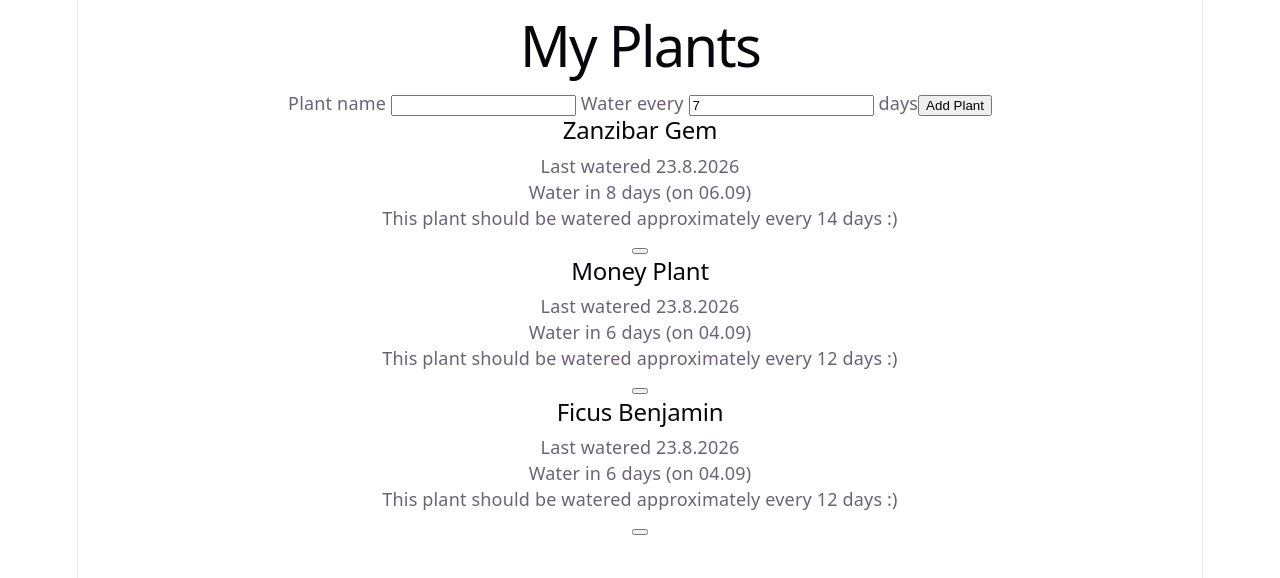
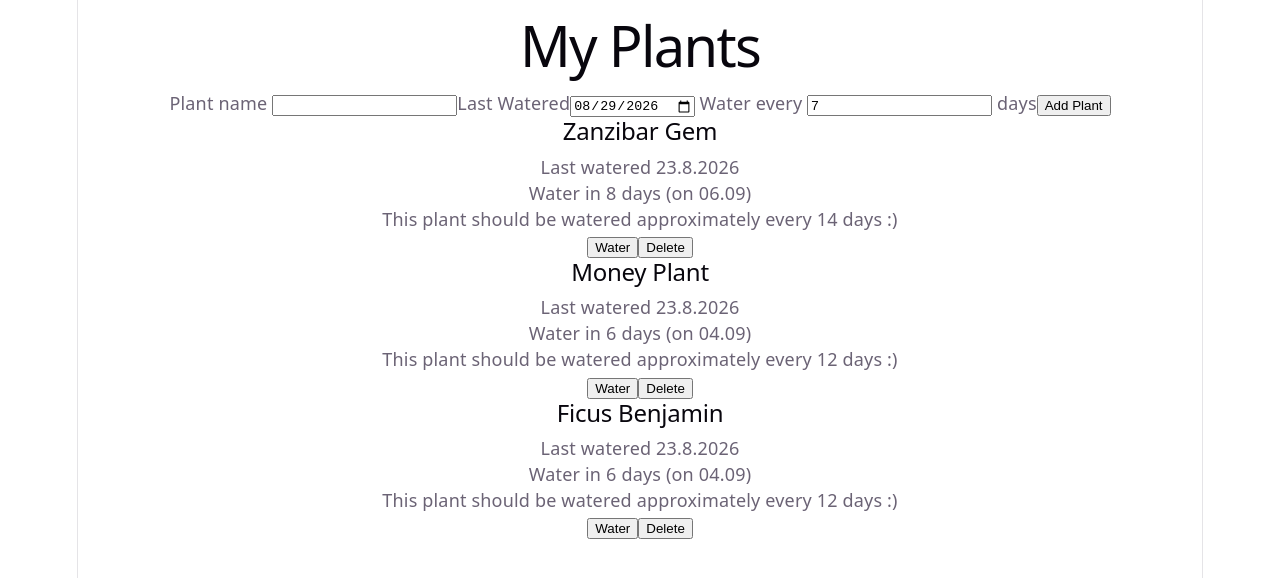
Before and after one commit to turtlegirll/plantReminder, a React (Vite) app: page / in a window 1280 px wide. Shown: the top 578 px of the page. Built offline with nearby package versions, Linux system fonts and the light colour scheme.

Commit message:
remove Plant

```diff
--- a/src/App.tsx
+++ b/src/App.tsx
@@ -36,11 +36,7 @@ function App() {
     return JSON.parse(savedPlants);
   });
 
-
   useEffect(() => { localStorage.setItem("plants", JSON.stringify(plants)) })
-
-
-
 
   function waterPlant(id: number) {
 
@@ -57,6 +53,12 @@ function App() {
     )
   }
 
+  function removePlant(id: number){
+    setPlants((currentPlants)=>
+      currentPlants.filter((plant)=> plant.id !== id)
+    );
+  }
+
 
   return (
     <main>
@@ -68,6 +70,7 @@ function App() {
         key={plant.id}
         plant={plant}
         onWater={waterPlant}
+        onDelete={removePlant}
       ></PlantCard>))}
     </main>
 
--- a/src/components/PlantCard.tsx
+++ b/src/components/PlantCard.tsx
@@ -3,6 +3,7 @@ import type { Plant } from "../types/plants"
 type Props = {
     plant: Plant,
     onWater: (id: number) => void;
+    onDelete: (id: number) => void;
 }
 const MS_PER_DAY = 24 * 60 * 60 * 1000;
 
@@ -43,7 +44,7 @@ function formatDayMonth(date: Date){
 
 
 
-export function PlantCard({ plant, onWater }: Props) {
+export function PlantCard({ plant, onWater, onDelete }: Props) {
 
     const nextWateringDay = getDaysUntilWatering(plant)
     const nextWateringDate = getNextWateringDate(plant)
@@ -63,7 +64,8 @@ export function PlantCard({ plant, onWater }: Props) {
             <p>
                 This plant should be watered approximately every {plant.wateringIntervalDays} days :)
             </p>
-            <button onClick={() => onWater(plant.id)}></button>
+            <button onClick={() => onWater(plant.id)}>Water</button>
+            <button onClick={() => onDelete(plant.id)}>Delete</button>
 
         </article>
     )
--- a/src/components/PlantForm.tsx
+++ b/src/components/PlantForm.tsx
@@ -2,25 +2,27 @@ import { useState } from "react";
 import type { Plant } from "../types/plants";
 
 type Props = {
-    onAdd: (plant:Plant) => void
+    onAdd: (plant: Plant) => void
 }
 
 
 
-export function AddPlantForm({onAdd}: Props) {
+export function AddPlantForm({ onAdd }: Props) {
     const [name, setName] = useState("");
     const [wateringIntervalDays, setWateringInterval] = useState(7);
-
+    const [lastWatered, setLastWatered] = useState(
+        new Date().toISOString().split("T")[0]
+    );
 
 
     return (
-        <form onSubmit={(event)=>{
+        <form onSubmit={(event) => {
             event.preventDefault();
             const newPlant: Plant = {
                 id: Date.now(),
                 name: name,
                 wateringIntervalDays: wateringIntervalDays,
-                lastWatered: new Date().toISOString(),
+                lastWatered: lastWatered,
             };
 
             onAdd(newPlant);
@@ -35,6 +37,15 @@ export function AddPlantForm({onAdd}: Props) {
                 value={name}
                 onChange={(event) => setName(event.target.value)}
             />
+
+            <label>Last Watered</label>
+            <input
+                type="date"
+                value={lastWatered}
+                onChange={(event) => setLastWatered(event.target.value)}>
+
+            </input>
+
             <label> Water every </label>
             <input
                 type="number"
```
